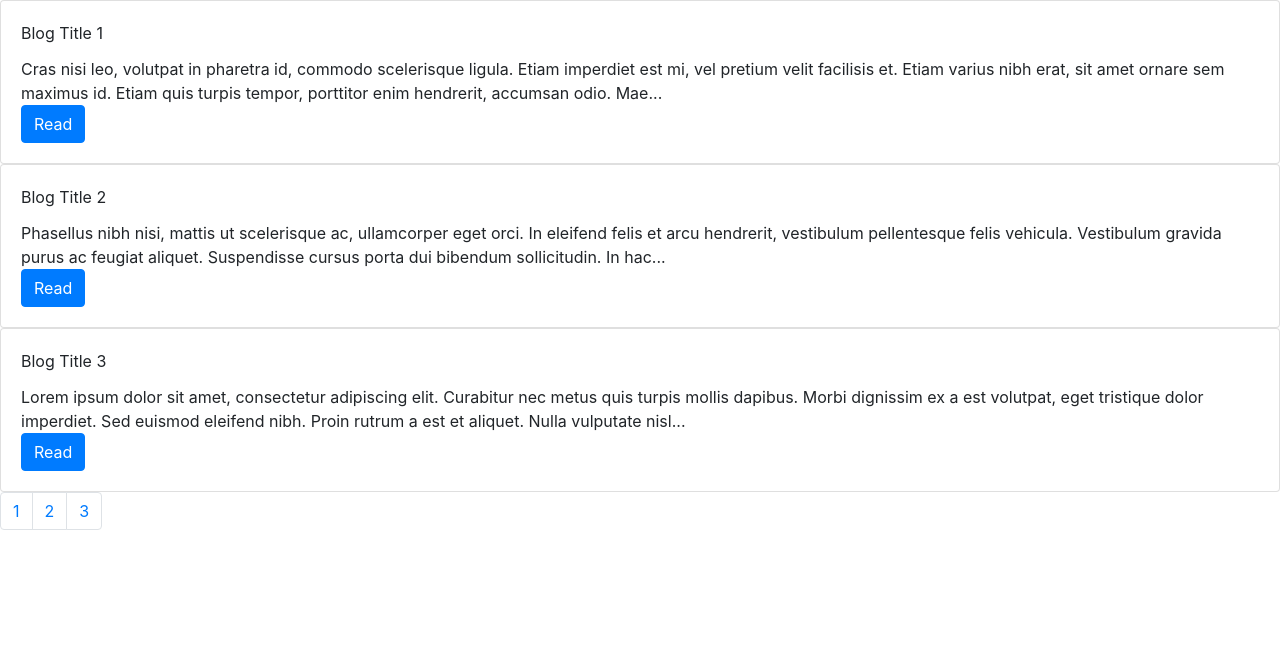
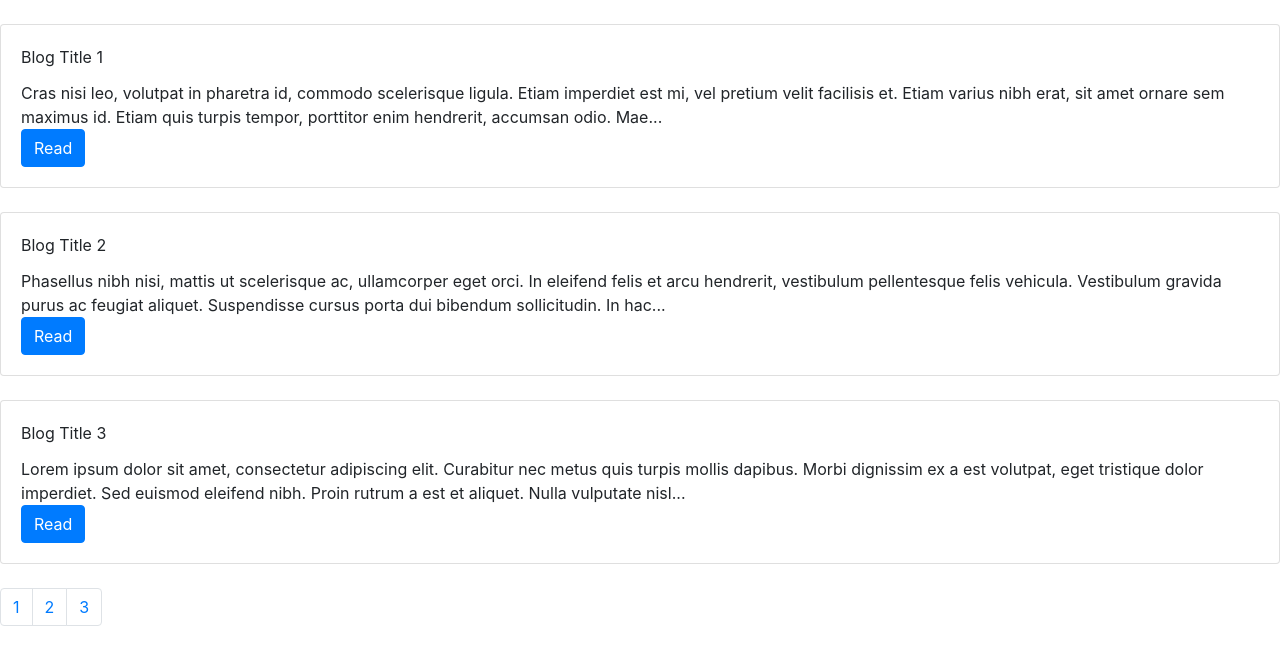
Before and after one commit to efroChang/javabrain-angular-6-components-in-depth, an Angular app: page / in a window 1280 px wide. Shown: the top 664 px of the page. Built offline with nearby package versions, Linux system fonts and the light colour scheme.

Commit message:
Apply style to the parent component

```diff
--- a/src/app/blog-post-tile/blog-post-tile.component.scss
+++ b/src/app/blog-post-tile/blog-post-tile.component.scss
@@ -0,0 +1,3 @@
+:host {
+    margin: 20px;
+}
--- a/src/app/blog-post-tile/blog-post-tile.component.ts
+++ b/src/app/blog-post-tile/blog-post-tile.component.ts
@@ -5,8 +5,7 @@ import { TruncatePipe } from '../truncate.pipe';
 @Component({
   selector: 'app-blog-post-tile',
   templateUrl: './blog-post-tile.component.html',
-  styleUrls: ['./blog-post-tile.component.scss'],
-  encapsulation: ViewEncapsulation.None
+  styleUrls: ['./blog-post-tile.component.scss']
 })
 export class BlogPostTileComponent implements OnInit {
 
```
Also changed, not shown: 1 other file (tests, documents, lock files or other folders).
